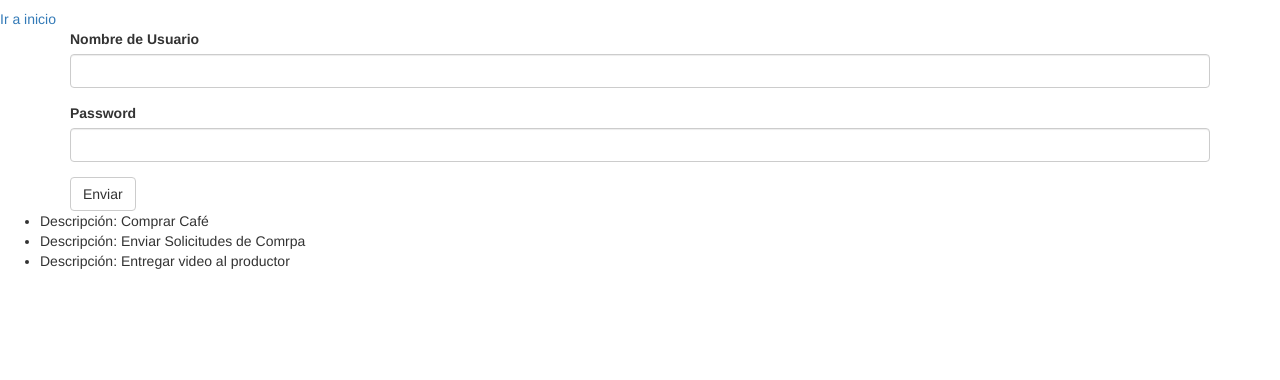
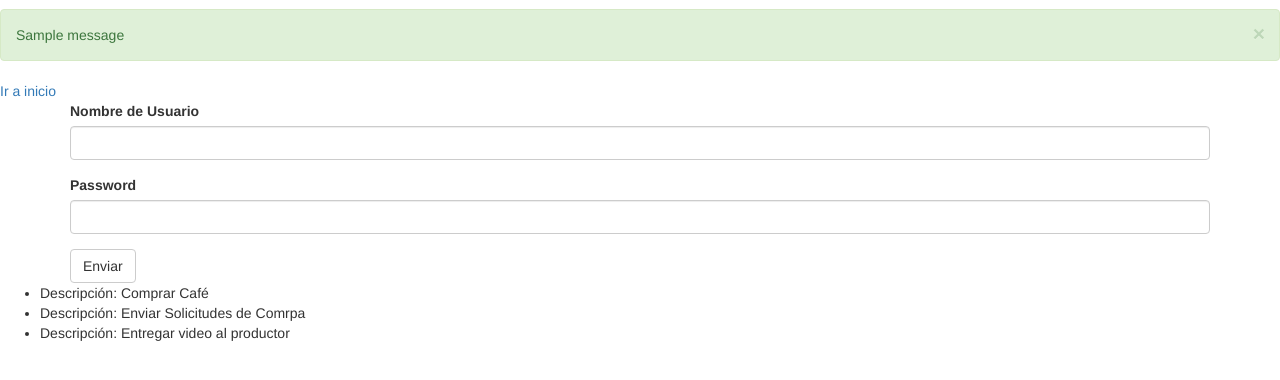
Before and after one commit to mrgomezsv/Platzi_Curso_de_Flask, a Flask app: page /hello in a window 1280 px wide. Shown: the part 63-443 px from the top of the page. Run offline with Flask 3, Linux system fonts and the light colour scheme; one stand-in notice (Sample message) is shown; some libraries are stand-ins or nearby versions.

Commit message:
Display flashes (pop-up messages)

```diff
--- a/main.py
+++ b/main.py
@@ -1,4 +1,4 @@
-from flask import Flask, request, make_response, redirect, render_template, session, url_for
+from flask import Flask, request, make_response, redirect, render_template, session, url_for, flash
 from flask_bootstrap import Bootstrap
 from flask_wtf import FlaskForm
 from wtforms.fields import StringField, PasswordField, SubmitField
@@ -51,6 +51,8 @@ def hello():
         username = Login_form.username.data
         session['username'] = username
 
+        flash('Nombre de usuario registrado con éxito!!!')
+
         return redirect(url_for('index'))
 
     #return 'Mario Roberto, tu IP es {}'.format(user_ip)
--- a/templates/base.html
+++ b/templates/base.html
@@ -15,7 +15,17 @@
         {% include 'navbar.html' %}
     {% endblock %}
 
-    {% block content %}
-    {% endblock %}
+    {% for message in get_flashed_messages() %}
+    <div class="alert alert-success alert-dismissible">
+        <button type="button"
+                data-dismiss="alert"
+                class="close">&times;</button>
+        {{ message }}
+    </div>
+{% endfor %}
 
+{% block content %}{% endblock %}
+{% block scripts %}
+    {{ super() }}
 {% endblock %}
+{% endblock %}
```
